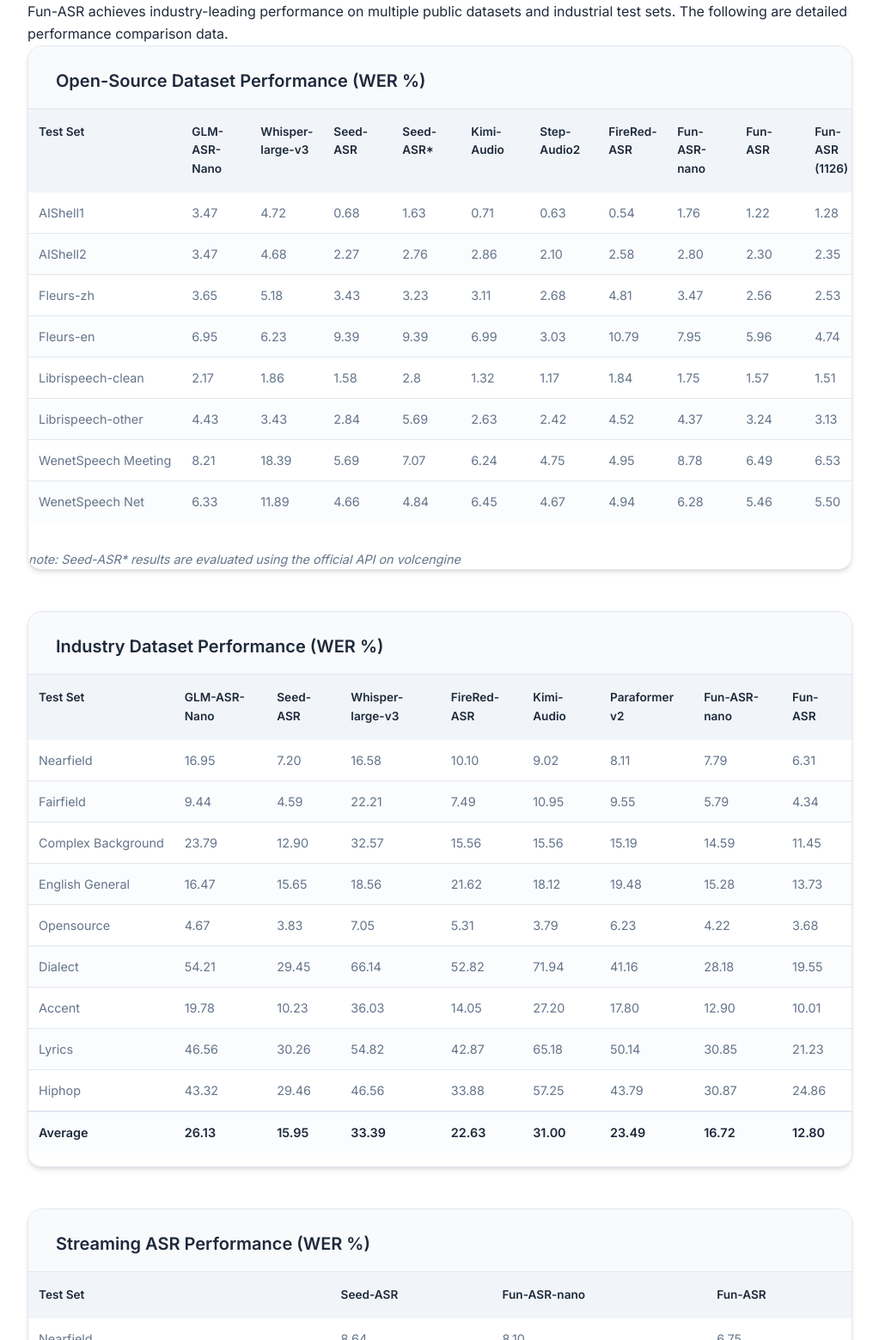
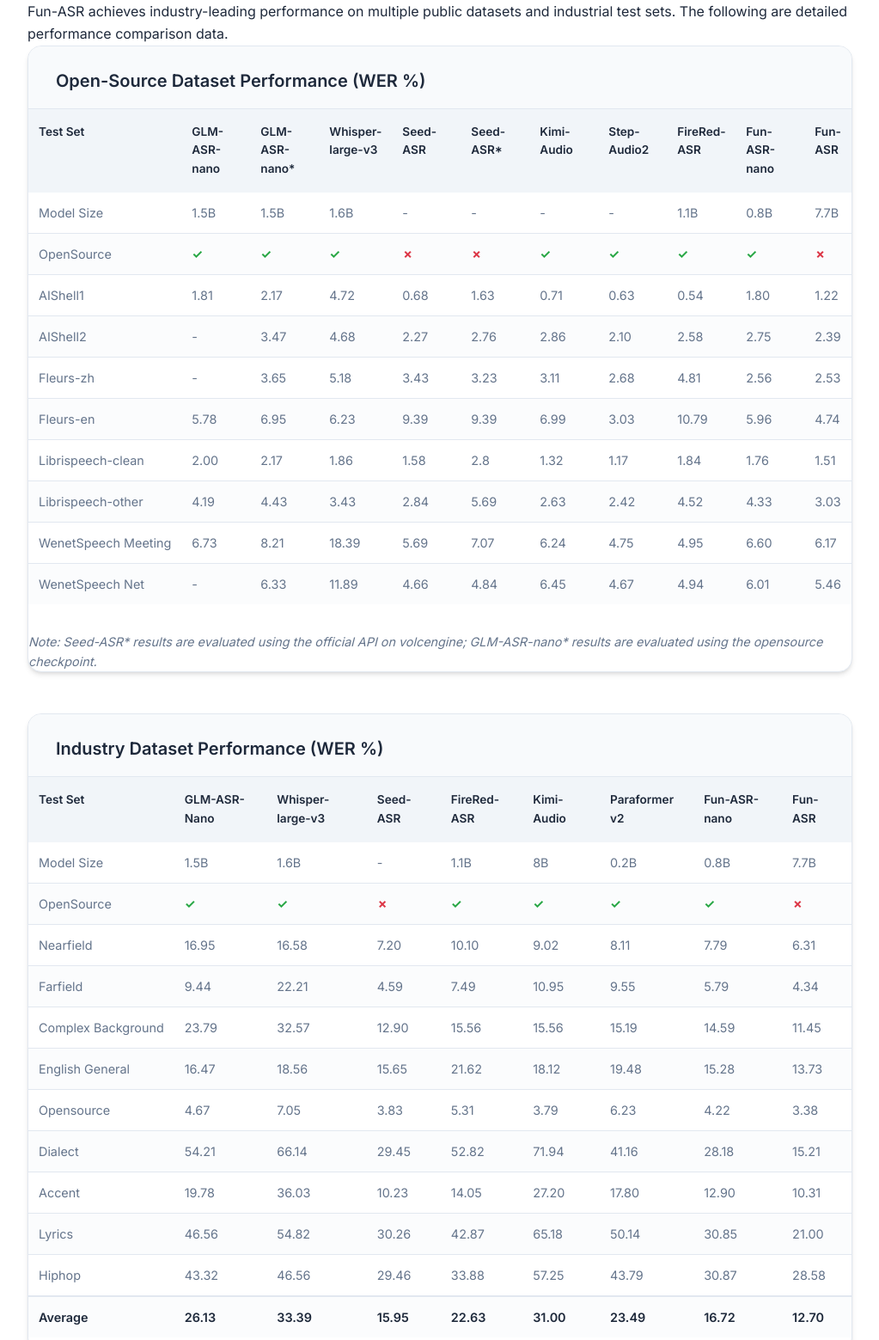
Before and after one commit to FunAudioLLM/FunAudioLLM.github.io, a plain HTML site: page funasr/index.html in a window 1280 px wide. Shown: the part 9092-10651 px from the top of the page at 86% size, without its empty margins (128-1151 px from the left). Drawn offline with nearby package versions, Linux system fonts and the light colour scheme; some icons are missing.

Commit message:
update opensource&industrial performance table

```diff
--- a/funasr/index.html
+++ b/funasr/index.html
@@ -1233,7 +1233,8 @@ May be awfully good for good old Joe, but it wouldn't be good for me!
             <thead>
               <tr>
                 <th>Test Set</th>
-                <th>GLM-ASR-Nano</th>
+                <th>GLM-ASR-nano</th>
+                <th>GLM-ASR-nano*</th>
                 <th>Whisper-large-v3</th>
                 <th>Seed-ASR</th>
                 <th>Seed-ASR*</th>
@@ -1242,25 +1243,51 @@ May be awfully good for good old Joe, but it wouldn't be good for me!
                 <th>FireRed-ASR</th>
                 <th>Fun-ASR-nano</th>
                 <th>Fun-ASR</th>
-                <th>Fun-ASR (1126)</th>
               </tr>
             </thead>
             <tbody>
               <tr>
+                <td>Model Size</td>
+                <td>1.5B</td>
+                <td>1.5B</td>
+                <td>1.6B</td>
+                <td>-</td>
+                <td>-</td>
+                <td>-</td>
+                <td>-</td>
+                <td>1.1B</td>
+                <td>0.8B</td>
+                <td>7.7B</td>
+              </tr>
+              <tr>
+                <td>OpenSource</td>
+                <td><span style="color: #28a745; font-weight: bold;">✓</span></td>
+                <td><span style="color: #28a745; font-weight: bold;">✓</span></td>
+                <td><span style="color: #28a745; font-weight: bold;">✓</span></td>
+                <td><span style="color: #dc3545; font-weight: bold;">✗</span></td>
+                <td><span style="color: #dc3545; font-weight: bold;">✗</span></td>
+                <td><span style="color: #28a745; font-weight: bold;">✓</span></td>
+                <td><span style="color: #28a745; font-weight: bold;">✓</span></td>
+                <td><span style="color: #28a745; font-weight: bold;">✓</span></td>
+                <td><span style="color: #28a745; font-weight: bold;">✓</span></td>
+                <td><span style="color: #dc3545; font-weight: bold;">✗</span></td>
+              </tr>
+              <tr>
                 <td>AIShell1</td>
-                <td>3.47</td>
+                <td>1.81</td>
+                <td>2.17</td>
                 <td>4.72</td>
                 <td>0.68</td>
                 <td>1.63</td>
                 <td>0.71</td>
                 <td>0.63</td>
                 <td>0.54</td>
-                <td>1.76</td>
+                <td>1.80</td>
                 <td>1.22</td>
-                <td>1.28</td>
               </tr>
               <tr>
                 <td>AIShell2</td>
+                <td>-</td>
                 <td>3.47</td>
                 <td>4.68</td>
                 <td>2.27</td>
@@ -1268,12 +1295,12 @@ May be awfully good for good old Joe, but it wouldn't be good for me!
                 <td>2.86</td>
                 <td>2.10</td>
                 <td>2.58</td>
-                <td>2.80</td>
-                <td>2.30</td>
-                <td>2.35</td>
+                <td>2.75</td>
+                <td>2.39</td>
               </tr>
               <tr>
                 <td>Fleurs-zh</td>
+                <td>-</td>
                 <td>3.65</td>
                 <td>5.18</td>
                 <td>3.43</td>
@@ -1281,12 +1308,12 @@ May be awfully good for good old Joe, but it wouldn't be good for me!
                 <td>3.11</td>
                 <td>2.68</td>
                 <td>4.81</td>
-                <td>3.47</td>
                 <td>2.56</td>
                 <td>2.53</td>
               </tr>
               <tr>
                 <td>Fleurs-en</td>
+                <td>5.78</td>
                 <td>6.95</td>
                 <td>6.23</td>
                 <td>9.39</td>
@@ -1294,12 +1321,12 @@ May be awfully good for good old Joe, but it wouldn't be good for me!
                 <td>6.99</td>
                 <td>3.03</td>
                 <td>10.79</td>
-                <td>7.95</td>
                 <td>5.96</td>
                 <td>4.74</td>
               </tr>
               <tr>
                 <td>Librispeech-clean</td>
+                <td>2.00</td>
                 <td>2.17</td>
                 <td>1.86</td>
                 <td>1.58</td>
@@ -1307,12 +1334,12 @@ May be awfully good for good old Joe, but it wouldn't be good for me!
                 <td>1.32</td>
                 <td>1.17</td>
                 <td>1.84</td>
-                <td>1.75</td>
-                <td>1.57</td>
+                <td>1.76</td>
                 <td>1.51</td>
               </tr>
               <tr>
                 <td>Librispeech-other</td>
+                <td>4.19</td>
                 <td>4.43</td>
                 <td>3.43</td>
                 <td>2.84</td>
@@ -1320,12 +1347,12 @@ May be awfully good for good old Joe, but it wouldn't be good for me!
                 <td>2.63</td>
                 <td>2.42</td>
                 <td>4.52</td>
-                <td>4.37</td>
-                <td>3.24</td>
-                <td>3.13</td>
+                <td>4.33</td>
+                <td>3.03</td>
               </tr>
               <tr>
                 <td>WenetSpeech Meeting</td>
+                <td>6.73</td>
                 <td>8.21</td>
                 <td>18.39</td>
                 <td>5.69</td>
@@ -1333,12 +1360,12 @@ May be awfully good for good old Joe, but it wouldn't be good for me!
                 <td>6.24</td>
                 <td>4.75</td>
                 <td>4.95</td>
-                <td>8.78</td>
-                <td>6.49</td>
-                <td>6.53</td>
+                <td>6.60</td>
+                <td>6.17</td>
               </tr>
               <tr>
                 <td>WenetSpeech Net</td>
+                <td>-</td>
                 <td>6.33</td>
                 <td>11.89</td>
                 <td>4.66</td>
@@ -1346,16 +1373,15 @@ May be awfully good for good old Joe, but it wouldn't be good for me!
                 <td>6.45</td>
                 <td>4.67</td>
                 <td>4.94</td>
-                <td>6.28</td>
+                <td>6.01</td>
                 <td>5.46</td>
-                <td>5.50</td>
               </tr>
             </tbody>
           </table>
         </div>
         <p style="margin-top: 1rem; font-size: 0.9rem; color: var(--text-secondary); font-style: italic;">
-          <span class="lang-en">note: Seed-ASR* results are evaluated using the official API on volcengine</span>
-          <span class="lang-zh">注：Seed-ASR* 结果使用 volcengine 上的官方 API 评估</span>
+          <span class="lang-en">Note: Seed-ASR* results are evaluated using the official API on volcengine; GLM-ASR-nano* results are evaluated using the opensource checkpoint.</span>
+          <span class="lang-zh">注：Seed-ASR* 结果使用 volcengine 上的官方 API 评估；GLM-ASR-nano* 结果使用开源 checkpoint 评估。</span>
         </p>
       </div>
 
@@ -1368,8 +1394,8 @@ May be awfully good for good old Joe, but it wouldn't be good for me!
               <tr>
                 <th>Test Set</th>
                 <th>GLM-ASR-Nano</th>
+                <th>Whisper-large-v3</th>
                 <th>Seed-ASR</th>
-                <th>Whisper-large-v3</th>
                 <th>FireRed-ASR</th>
                 <th>Kimi-Audio</th>
                 <th>Paraformer v2</th>
@@ -1379,10 +1405,32 @@ May be awfully good for good old Joe, but it wouldn't be good for me!
             </thead>
             <tbody>
               <tr>
+                <td>Model Size</td>
+                <td>1.5B</td>
+                <td>1.6B</td>
+                <td>-</td>
+                <td>1.1B</td>
+                <td>8B</td>
+                <td>0.2B</td>
+                <td>0.8B</td>
+                <td>7.7B</td>
+              </tr>
+              <tr>
+                <td>OpenSource</td>
+                <td><span style="color: #28a745; font-weight: bold;">✓</span></td>
+                <td><span style="color: #28a745; font-weight: bold;">✓</span></td>
+                <td><span style="color: #dc3545; font-weight: bold;">✗</span></td>
+                <td><span style="color: #28a745; font-weight: bold;">✓</span></td>
+                <td><span style="color: #28a745; font-weight: bold;">✓</span></td>
+                <td><span style="color: #28a745; font-weight: bold;">✓</span></td>
+                <td><span style="color: #28a745; font-weight: bold;">✓</span></td>
+                <td><span style="color: #dc3545; font-weight: bold;">✗</span></td>
+              </tr>
+              <tr>
                 <td>Nearfield</td>
                 <td>16.95</td>
+                <td>16.58</td>
                 <td>7.20</td>
-                <td>16.58</td>
                 <td>10.10</td>
                 <td>9.02</td>
                 <td>8.11</td>
@@ -1390,22 +1438,21 @@ May be awfully good for good old Joe, but it wouldn't be good for me!
                 <td>6.31</td>
               </tr>
               <tr>
-                <td>Fairfield</td>
+                <td>Farfield</td>
                 <td>9.44</td>
+                <td>22.21</td>
                 <td>4.59</td>
-                <td>22.21</td>
                 <td>7.49</td>
                 <td>10.95</td>
                 <td>9.55</td>
                 <td>5.79</td>
                 <td>4.34</td>
               </tr>
-
               <tr>
                 <td>Complex Background</td>
                 <td>23.79</td>
+                <td>32.57</td>
                 <td>12.90</td>
-                <td>32.57</td>
                 <td>15.56</td>
                 <td>15.56</td>
                 <td>15.19</td>
@@ -1415,8 +1462,8 @@ May be awfully good for good old Joe, but it wouldn't be good for me!
               <tr>
                 <td>English General</td>
                 <td>16.47</td>
+                <td>18.56</td>
                 <td>15.65</td>
-                <td>18.56</td>
                 <td>21.62</td>
                 <td>18.12</td>
                 <td>19.48</td>
@@ -1426,71 +1473,69 @@ May be awfully good for good old Joe, but it wouldn't be good for me!
               <tr>
                 <td>Opensource</td>
                 <td>4.67</td>
+                <td>7.05</td>
                 <td>3.83</td>
-                <td>7.05</td>
                 <td>5.31</td>
                 <td>3.79</td>
                 <td>6.23</td>
                 <td>4.22</td>
-                <td>3.68</td>
-              </tr>
-              <!-- add dialect accent lyrics hiphop，注意顺序 -->
+                <td>3.38</td>
+              </tr>
               <tr>
                 <td>Dialect</td>
                 <td>54.21</td>
+                <td>66.14</td>
                 <td>29.45</td>
-              <td>66.14</td>
                 <td>52.82</td>
                 <td>71.94</td>
                 <td>41.16</td>
                 <td>28.18</td>
-              <td>19.55</td>
+                <td>15.21</td>
               </tr>
               <tr>
                 <td>Accent</td>
                 <td>19.78</td>
+                <td>36.03</td>
                 <td>10.23</td>
-                <td>36.03</td>
                 <td>14.05</td>
                 <td>27.20</td>
                 <td>17.80</td>
                 <td>12.90</td>
-                <td>10.01</td>
+                <td>10.31</td>
               </tr>
               <tr>
                 <td>Lyrics</td>
                 <td>46.56</td>
+                <td>54.82</td>
                 <td>30.26</td>
-                <td>54.82</td>
                 <td>42.87</td>
                 <td>65.18</td>
                 <td>50.14</td>
                 <td>30.85</td>
-                <td>21.23</td>
+                <td>21.00</td>
               </tr>
               <tr>
                 <td>Hiphop</td>
                 <td>43.32</td>
+                <td>46.56</td>
                 <td>29.46</td>
-                <td>46.56</td>
                 <td>33.88</td>
                 <td>57.25</td>
                 <td>43.79</td>
                 <td>30.87</td>
-                <td>24.86</td>
+                <td>28.58</td>
               </tr>
               <tr class="average-row">
                 <td>Average</td>
                 <td>26.13</td>
+                <td>33.39</td>
                 <td>15.95</td>
-                <td>33.39</td>
                 <td>22.63</td>
                 <td>31.00</td>
                 <td>23.49</td>
                 <td>16.72</td>
-                <td>12.80</td>
-              </tr>
-              </tbody>
+                <td>12.70</td>
+              </tr>
             </tbody>
           </table>
         </div>
```
Lines whose indentation alone changed are shown as unchanged.
